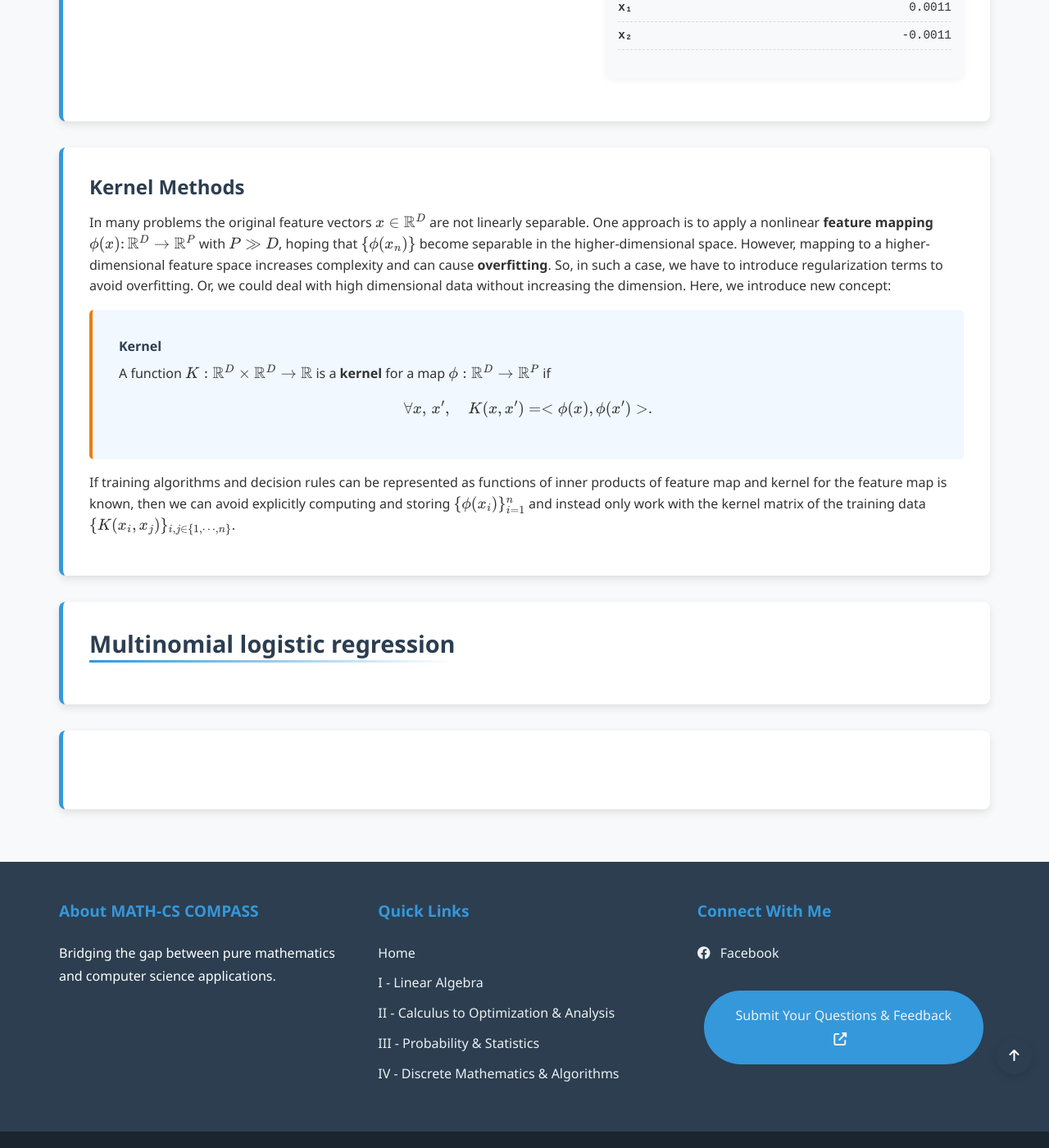
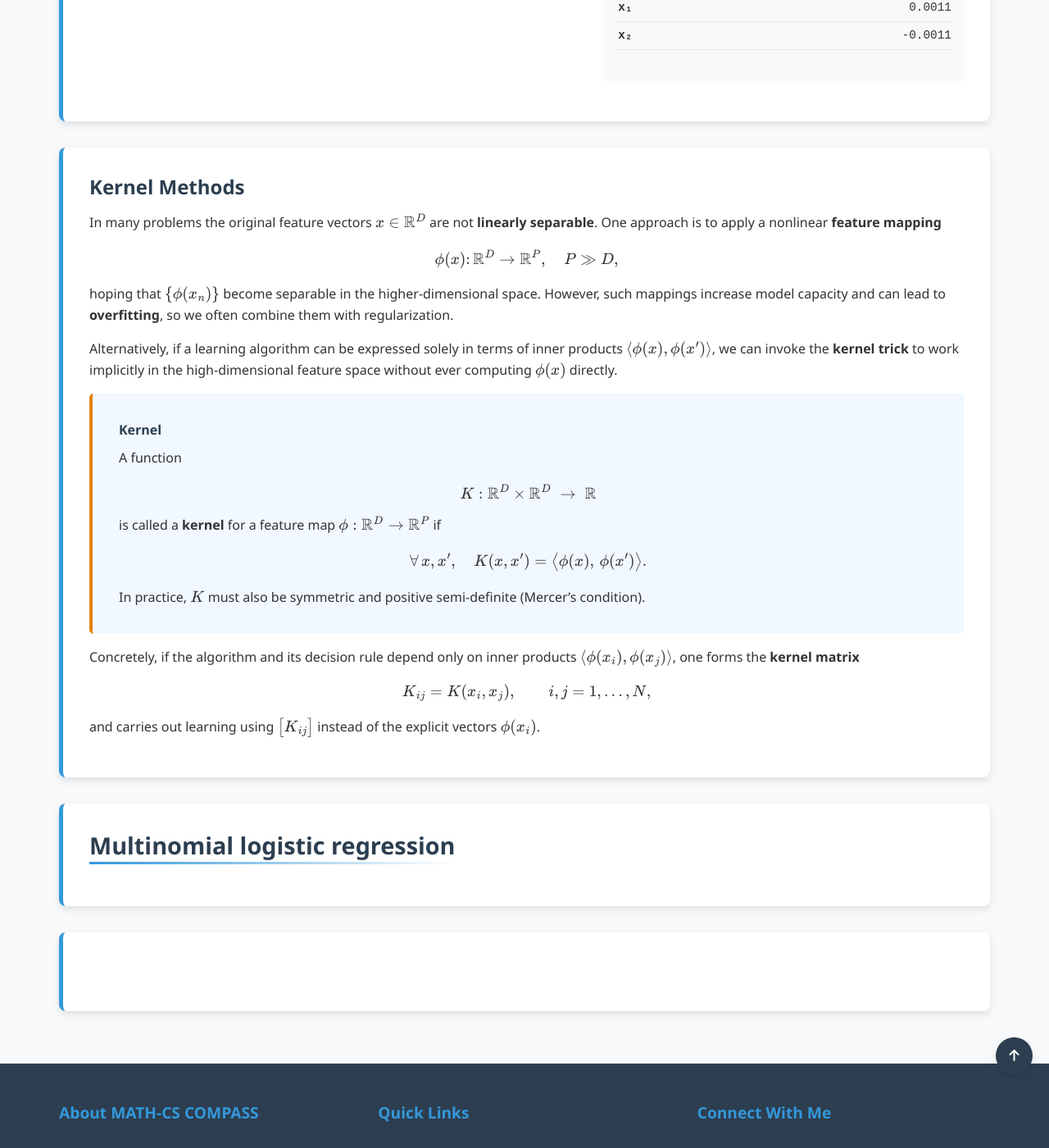
Before and after one commit to Yusukey01/yusukey01.github.io, a Jekyll site: the page built from Mathematics/Machine_learning/classification.html, in a window 1280 px wide and 1400 px high, scrolled down 5852 px. Shown: the whole window at 82% size. Built offline with Jekyll 4.4.1, drawn with Linux system fonts in a browser that asks for light colours; some of the changed text lies outside the part shown.

Commit message:
logistic regression page updating

```diff
--- a/Mathematics/Machine_learning/classification.html
+++ b/Mathematics/Machine_learning/classification.html
@@ -10,7 +10,7 @@ uses_python: false
 <html>
     <body>
         <div class="hero-section">
-            <h1 class="webpage-name"> Classification</h1>
+            <h1 class="webpage-name"> Classification(Logistic regression)</h1>
         </div>
 
         <div class="topic-nav">
@@ -246,37 +246,54 @@ uses_python: false
 
 
 
-             <section id="demo" class="section-content">
-                <h2>Binary Logistic Regression Demo</h2>
+            <section id="demo" class="section-content">
+                <h2>Binary Regularized Logistic Regression Demo</h2>
                 <div id="logistic_regression_visualizer"></div>
-
             </section>
 
-            <section id="Kernel" class="section-content">
+            <section id="kernel" class="section-content">
                 <h3>Kernel Methods</h3>
                 <p>
-                In many problems the original feature vectors \(x\in\mathbb{R}^D\) are not linearly separable.
-                One approach is to apply a nonlinear <strong>feature mapping</strong>
-                \(\phi(x)\colon\mathbb{R}^D\to\mathbb{R}^P\) with \(P\gg D\),
-                hoping that \(\{\phi(x_n)\}\) become separable in the higher-dimensional space. However, mapping to a
-                higher-dimensional feature space increases complexity and can cause <strong>overfitting</strong>. So,
-                in such a case, we have to introduce regularization terms to avoid overfitting.  Or, we could deal with high
-                dimensional data without increasing the dimension. Here, we introduce new concept:
+                    In many problems the original feature vectors \(x\in\mathbb{R}^D\) are not <strong>linearly separable</strong>.
+                    One approach is to apply a nonlinear <strong>feature mapping</strong>
+                    \[
+                    \phi(x)\colon\mathbb{R}^D\to\mathbb{R}^P,\quad P\gg D,
+                    \]
+                    hoping that \(\{\phi(x_n)\}\) become separable in the higher-dimensional space. However, such mappings increase
+                    model capacity and can lead to <strong>overfitting</strong>, so we often combine them with regularization.
                 </p>
+
+                <p>
+                    Alternatively, if a learning algorithm can be expressed solely in terms of inner products
+                    \(\langle \phi(x),\phi(x')\rangle\), we can invoke the <strong>kernel trick</strong> to work implicitly in
+                    the high-dimensional feature space without ever computing \(\phi(x)\) directly.
+                </p>
+
                 <div class="theorem">
                     <span class="theorem-title">Kernel</span>
-                    A function \(K : \mathbb{R}^D \times \mathbb{R}^D \to \mathbb{R}\) is a <strong>kernel</strong> for a map
+                    A function
+                    \[
+                    K : \mathbb{R}^D \times \mathbb{R}^D \;\to\; \mathbb{R}
+                    \]
+                    is called a <strong>kernel</strong> for a feature map
                     \(\phi : \mathbb{R}^D \to \mathbb{R}^P\) if
                     \[
-                    \forall x, \, x', \quad K(x, x') = <\phi(x), \phi(x')>.
+                    \forall\,x,x',\quad
+                    K(x, x') = \bigl\langle \phi(x),\,\phi(x')\bigr\rangle.
                     \]
+                    In practice, \(K\) must also be symmetric and positive semi-definite (Mercer’s condition).
                 </div>
+
                 <p>
-                If training algorithms and decision rules can be represented as functions of inner products of feature map and
-                kernel for the feature map is known, then we can avoid explicitly computing and storing \(\{\phi(x_i)\}_{i=1}^n\) and
-                instead only work with the kernel matrix of the training data \(\{K(x_i, x_j)\}_{i, j \in \{1, \cdots, n\}}\).
+                    Concretely, if the algorithm and its decision rule depend only on inner products
+                    \(\langle \phi(x_i), \phi(x_j)\rangle\), one forms the <strong>kernel matrix</strong>
+                    \[
+                    K_{ij} = K(x_i, x_j),\qquad i,j=1,\dots,N,
+                    \]
+                    and carries out learning using \(\bigl[K_{ij}\bigr]\) instead of the explicit vectors \(\phi(x_i)\).
                 </p>
-            </section>
+                </section>
+
 
              <section id="mlr" class="section-content">
                 <h2>Multinomial logistic regression</h2>
```
